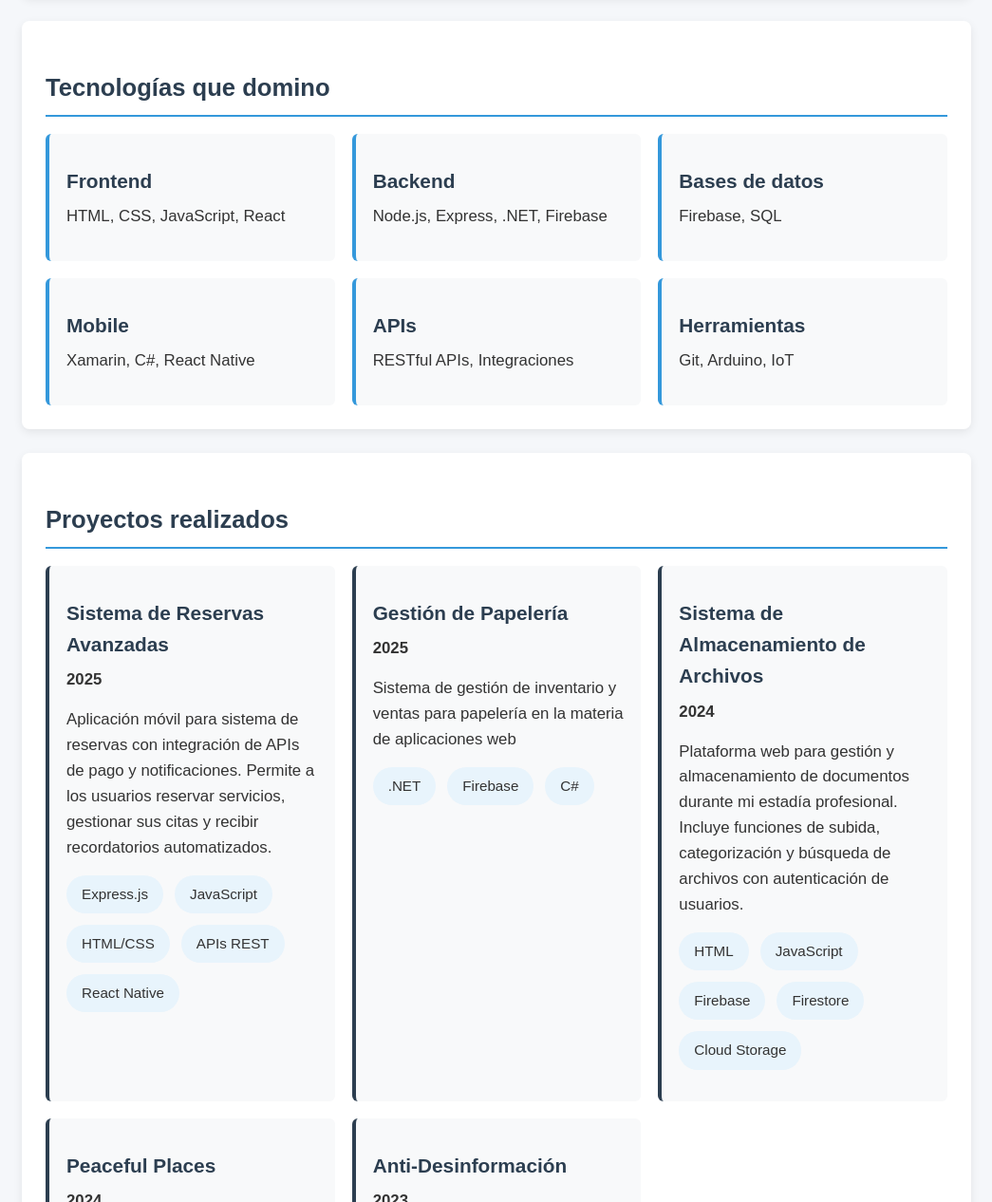
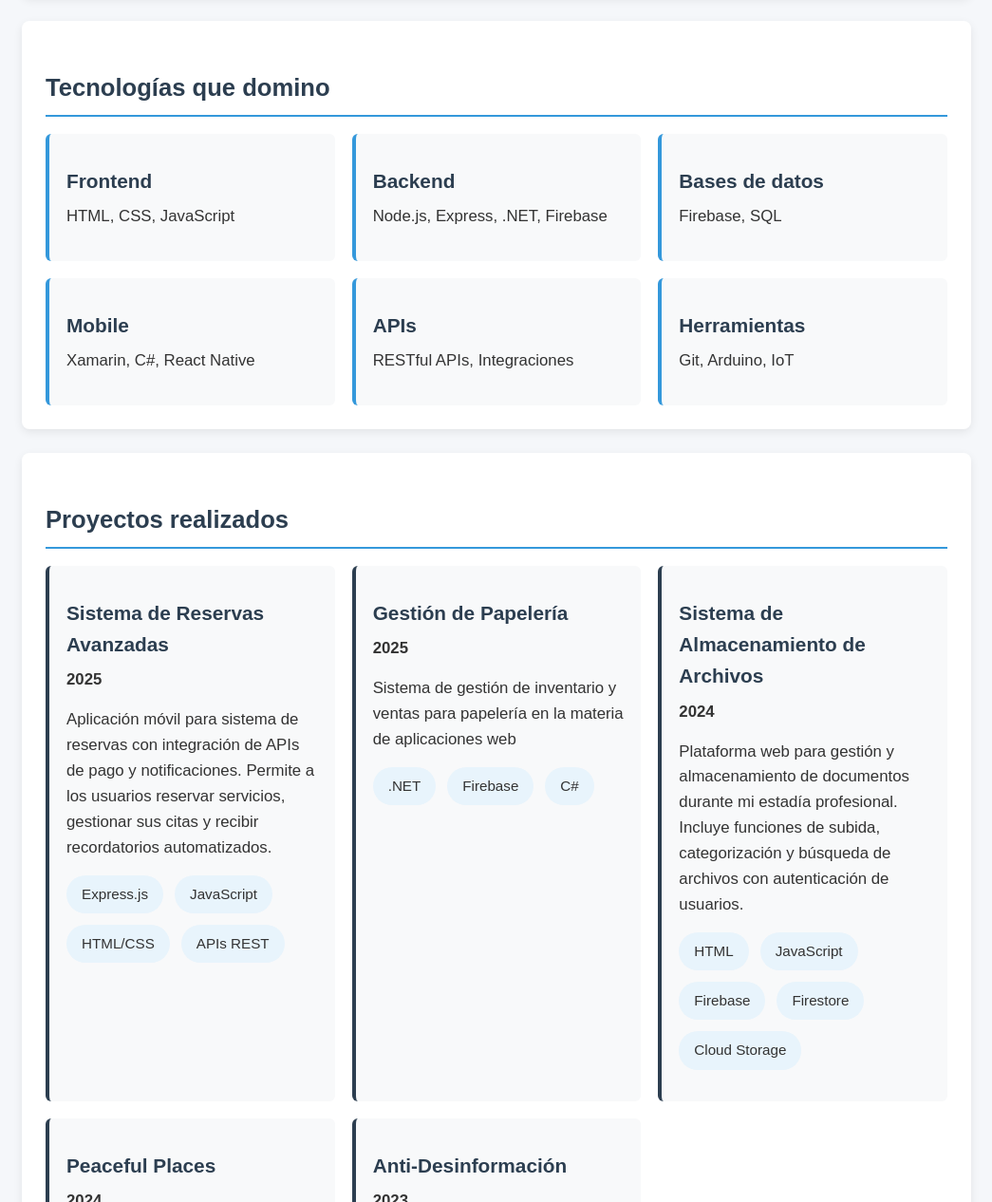
Before and after one commit to EricLeonardoAlonsoVelazquez/EricLeonardoAlonsoVelazquez.github.io, a plain HTML site: page index.html in a window 1280 px wide. Shown: the part 841-2107 px from the top of the page at 95% size, without its empty margins (117-1162 px from the left). Drawn offline with Linux system fonts and the light colour scheme.

Commit message:
Update index.html

```diff
--- a/index.html
+++ b/index.html
@@ -29,7 +29,7 @@
             <div class="skills-grid">
                 <div class="skill-category">
                     <h3>Frontend</h3>
-                    <p>HTML, CSS, JavaScript, React</p>
+                    <p>HTML, CSS, JavaScript</p>
                 </div>
                 <div class="skill-category">
                     <h3>Backend</h3>
@@ -66,7 +66,7 @@
                         <span class="skill">JavaScript</span>
                         <span class="skill">HTML/CSS</span>
                         <span class="skill">APIs REST</span>
-                        <span class="skill">React Native</span>
+
                     </div>
                 </div>
 
```
